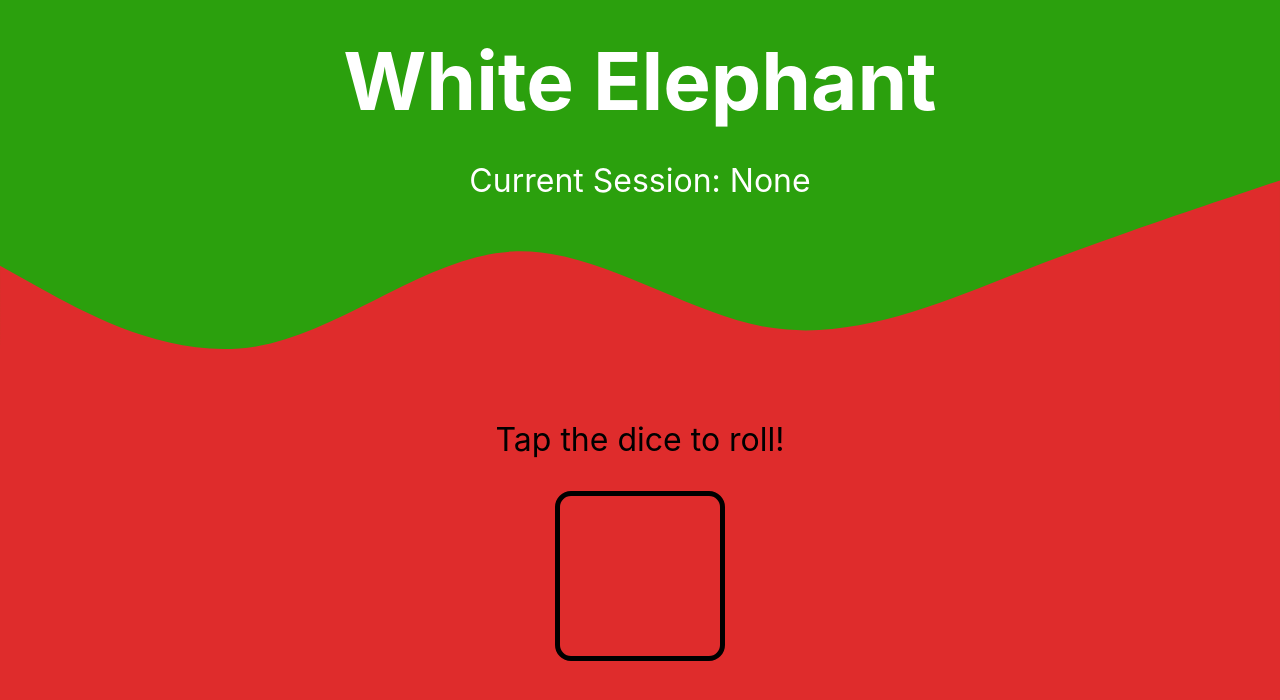
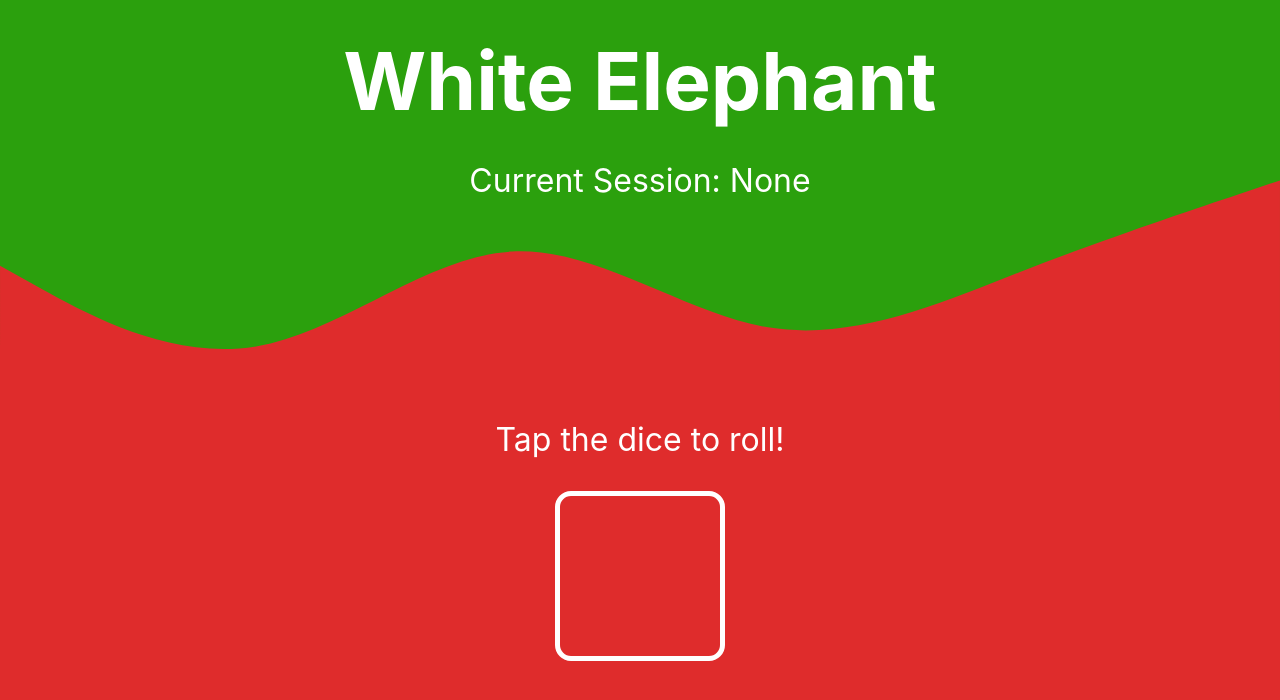
Before and after one commit to coryo12345/WhiteElephant, a website: page frontend/public/game.html in a window 1280 px wide. Both pictures are taken after a click on the element 640 px from the left and 575 px from the top of the page. Drawn offline with Linux system fonts and the light colour scheme; no server answers.

Commit message:
final color fixes

```diff
--- a/frontend/public/app.js
+++ b/frontend/public/app.js
@@ -90,5 +90,5 @@ async function postData(url = '', data = {}) {
 
 async function roll(dice) {
     postData('/roll', {});
-    dice.style.color = 'red';
+    dice.style.color = '#2ba00d';
 }
--- a/frontend/public/game.html
+++ b/frontend/public/game.html
@@ -55,7 +55,7 @@
                 latest.innerHTML = 'No current roll';
                 latest.style.fontSize = '2rem';
             }
-            dice.style.color = 'black';
+            dice.style.color = 'white';
             setTimeout(check, 4000);
         }
 
--- a/frontend/public/styles.css
+++ b/frontend/public/styles.css
@@ -85,9 +85,14 @@ input, button {
     margin-bottom: 10px;
 }
 
+#main p {
+    color: white;
+}
+
 #dice {
     font-size: 8rem;
-    border: 5px solid black;
+    border: 5px solid white;
+    color: white;
     border-radius: 1rem;
     height: 10rem;
     width: 10rem;
```
Also changed, not shown: frontend/public/items.html (+1 -1 lines).
